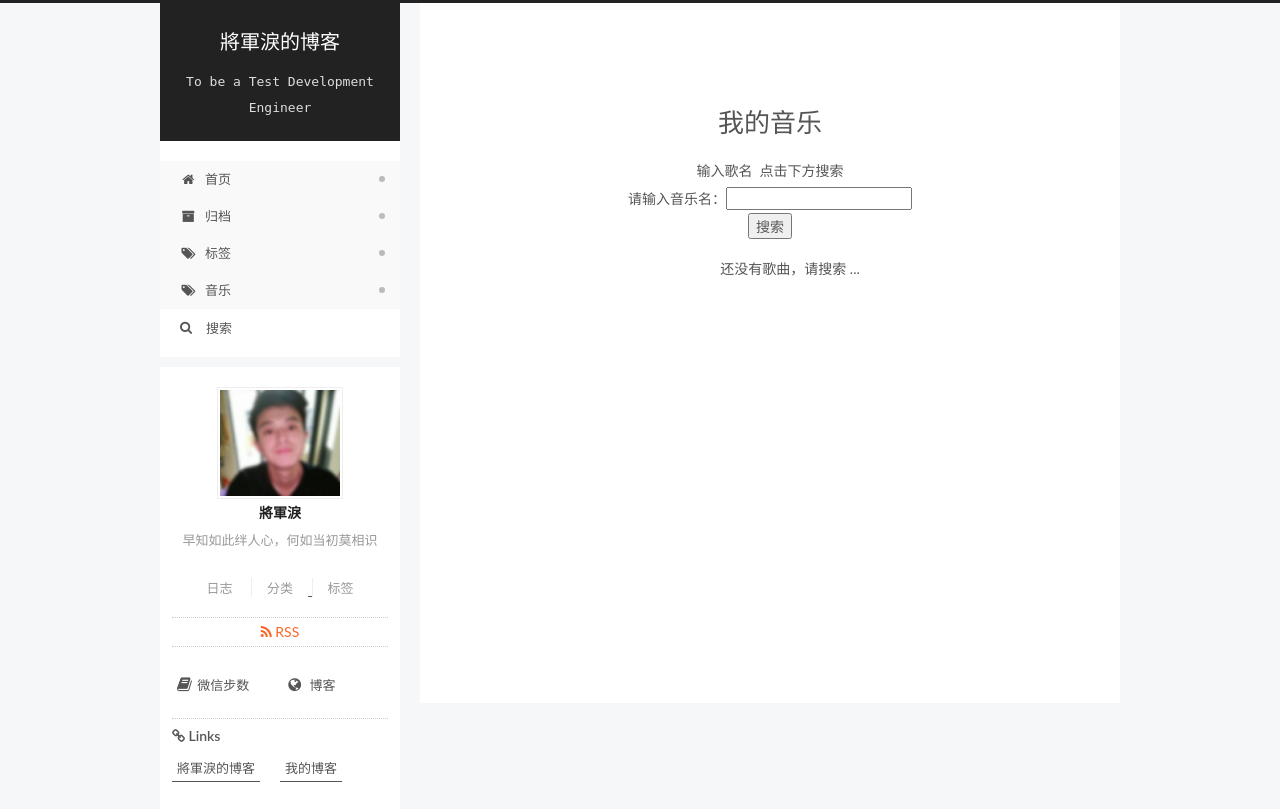
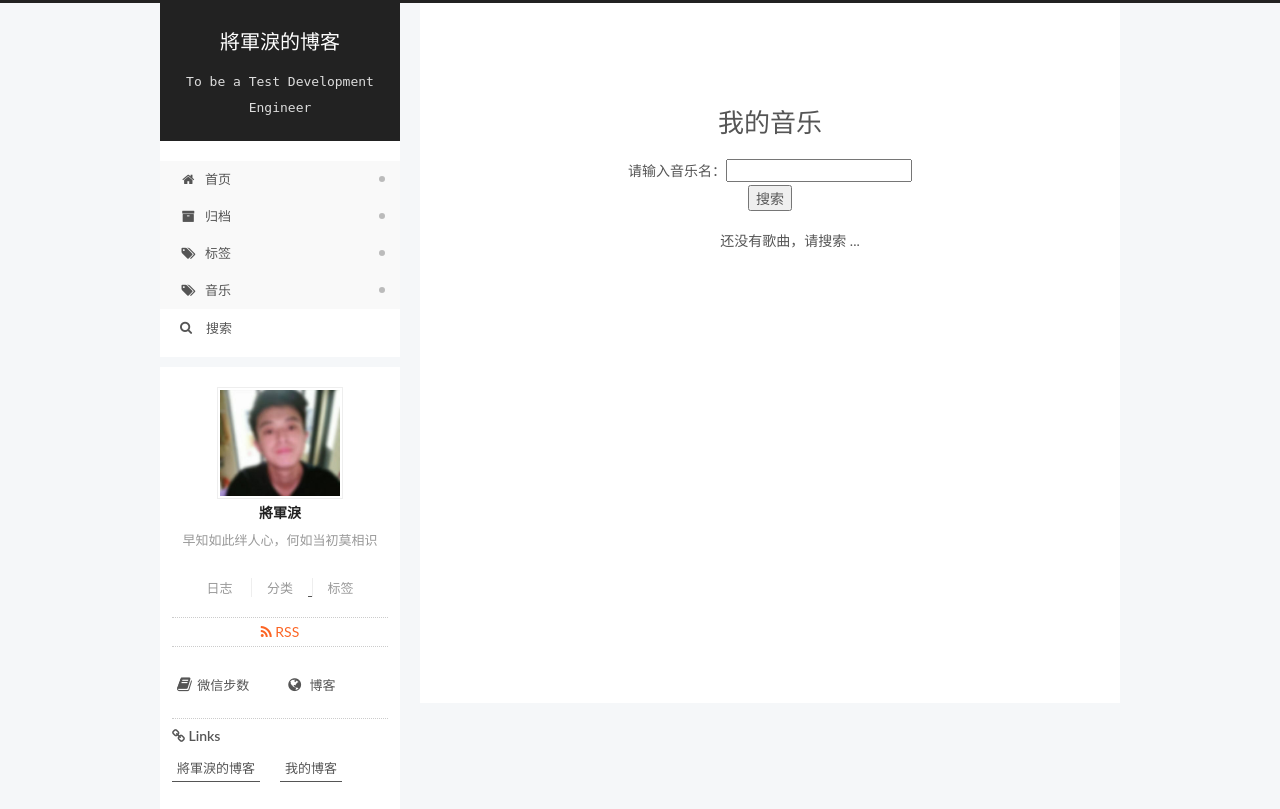
Before and after one commit to xmj-png/MyBlog, a Django app: template templates/music.html in a window 1280 px wide. Shown: the top 809 px of the page. Run offline with Django 3.2, Linux system fonts and the light colour scheme; the template is opened without the code that fills it, so the values that code supplies are empty; some libraries are stand-ins or nearby versions.

Commit message:
添加音乐功能--修改调试

```diff
--- a/templates/music.html
+++ b/templates/music.html
@@ -14,9 +14,7 @@
             </header>
 
             <div class="tag-cloud">
-                <div class="tag-cloud-title">
-                    输入歌名&nbsp;&nbsp;点击下方搜索
-                </div>
+
                 <div class="tag-cloud-tags">
 
                     <form action="/music/" method="post">
```
